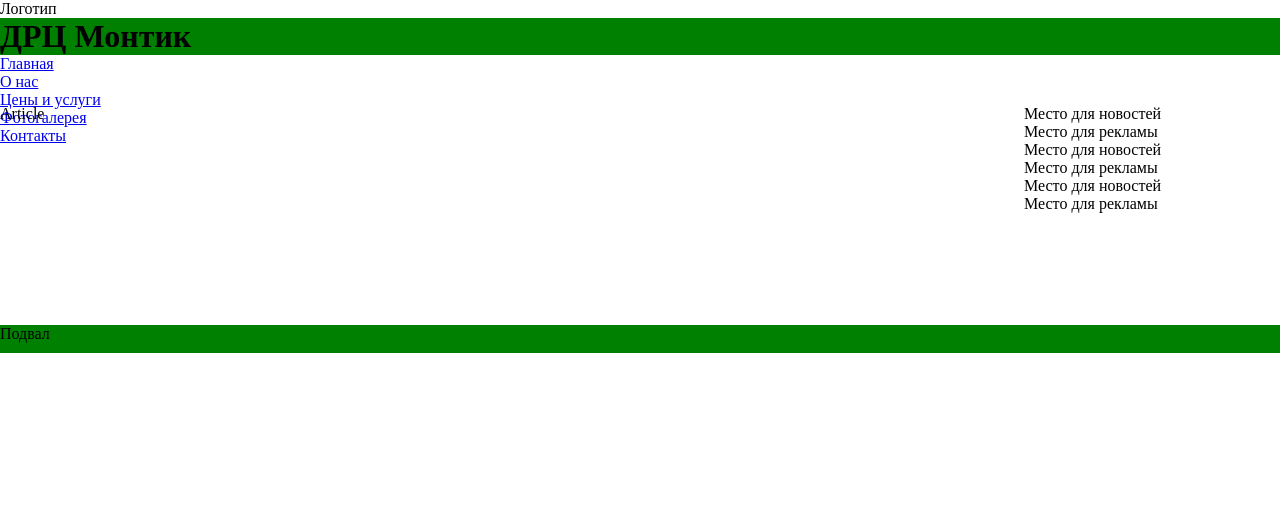
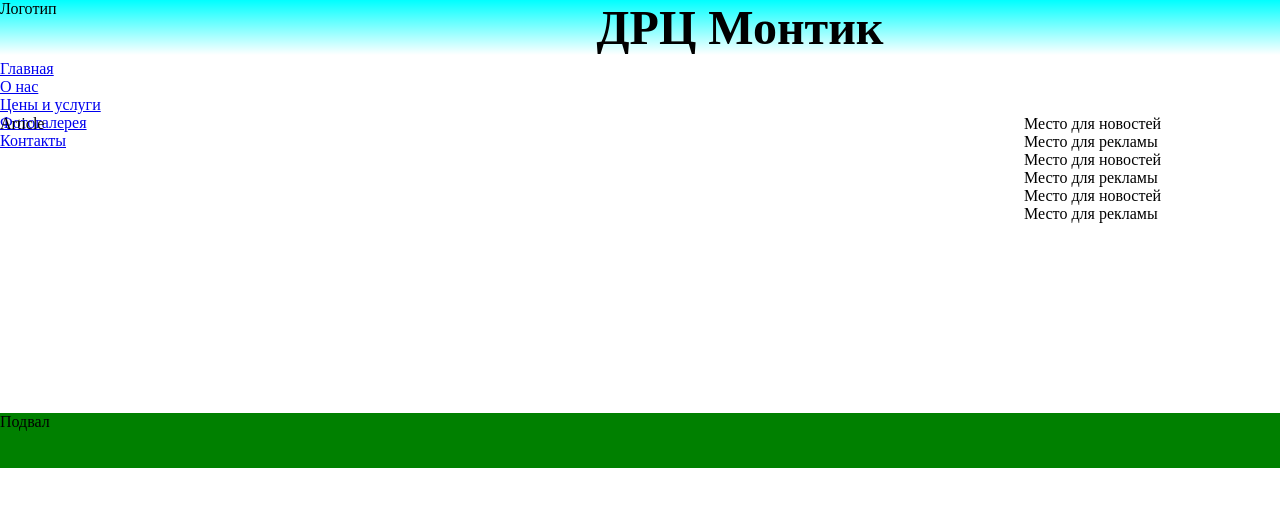
Before and after one commit to VitaliyDorofechyk/Montik, a website: page index.html in a window 1280 px wide. Drawn offline with Linux system fonts and the light colour scheme.

Commit message:
change style.scss, header.scss

```diff
--- a/scss/header.scss
+++ b/scss/header.scss
@@ -2,7 +2,18 @@
     margin: 0;
     padding: 0;
 }
-.header {
-    background-color: yellow;
+#header {
+    background: linear-gradient(aqua,white);
 
 }
+.header__logo {
+    width: 200px;
+    float: left;
+}
+.header__name {
+    text-align: center
+
+}
+.header__name_sait {
+    font-size: 3em;
+}
--- a/scss/style.scss
+++ b/scss/style.scss
@@ -10,8 +10,9 @@ body {
     'nav nav'
     'article ads'
     'footer footer';
-    grid-template-rows: 0.5fr 50px 4fr 0.5fr;
+    grid-template-rows: 1.5fr 50px 8fr 1.5fr;
     grid-template-columns: 1fr 20%;
+    grid-gap: 5px;
 }
 #header {
     grid-area: header;
@@ -28,8 +29,3 @@ body {
 #footer {
     grid-area: footer;
 }
-
-
-h1 {
-    background-color: green
-}
```
Also changed, not shown: css/style.min.css, 1 other file.
